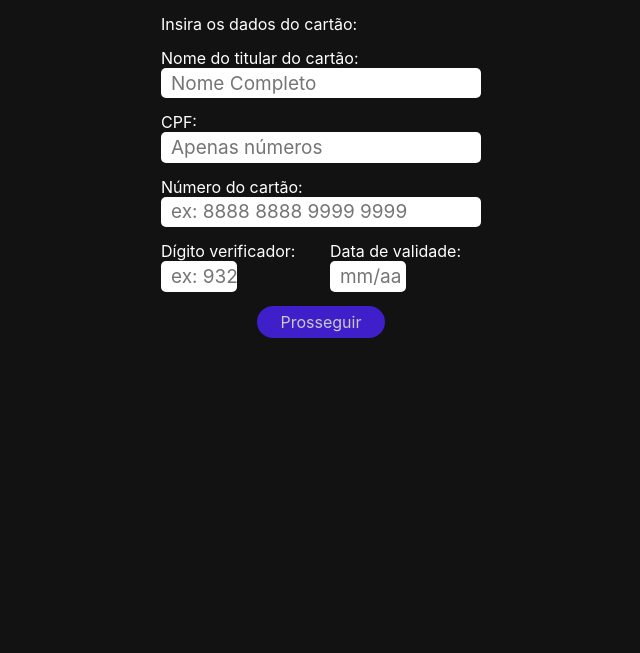
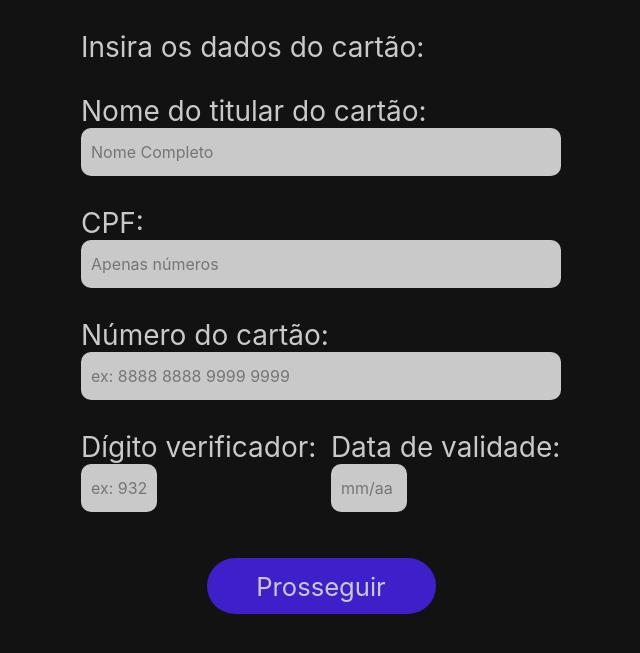
Before and after one commit to VitorCRF/KMFlix, a PHP site: page /html/pagamento.html in a window 1280 px wide. Shown: the top 653 px of the page, without its empty margins (319-959 px from the left). Run offline with PHP 8.4, Linux system fonts and the light colour scheme.

Commit message:
Pagamento 1.1
-Atualização nos estilos dos campos de input, texto e botão.

```diff
--- a/css/global.css
+++ b/css/global.css
@@ -54,6 +54,28 @@ body {
     }
 }
 
+/* Input styles */
+
+.campo-text-input {
+    background-color: var(--gray-line);
+    border: 0;
+    width: 30rem;
+    height: 3rem;
+    border-radius: 10px;
+    padding-left: 10px;
+}
+
+.campo-text-input-invalido {
+    background-color: var(--gray-line);
+    border: 0;
+    width: 30rem;
+    height: 3rem;
+    border-radius: 10px;
+    padding-left: 10px;
+    border: 1;
+    border-color: red;
+}
+
 /* Div styles */
 
 .div-container {
--- a/css/pagamento.css
+++ b/css/pagamento.css
@@ -11,22 +11,7 @@ input{
     color: black;
 
 }
-.campoNome{
-    width: 20rem;
-    height: 1.9rem;
-    border-radius: 5px;
-    padding-left: 10px;
-    font-size: 19px;
-    border: none;
-}
-.campoInvalido{
-    width: 20rem;
-    border: 1px solid #ff0000;
-    height: 1.9rem;
-    border-radius: 5px;
-    padding-left: 20px;
-    font-size: 19px;
-}
+
 .botaoProsseguir{
     background-color: var(--purple);
     color: var(--gray-line);
@@ -46,18 +31,20 @@ input{
 }
 
 .verificaCartao{
-    width: 76px;
-    height: 1.9rem;
-    border-radius: 5px;
+    background-color: var(--gray-line);
+    border: 0;
+    width: 4.75rem;
+    height: 3rem;
+    border-radius: 10px;
     padding-left: 10px;
-    font-size: 19px;
-    border: none;
 }
 .verificaInvalido{
-    width: 40%;
-    height: 1.9rem;
+    background-color: var(--gray-line);
+    border: 0;
+    width: 4.75rem;
+    height: 3rem;
     border: 1px solid #ff0000;
-    border-radius: 5px;
+    border-radius: 10px;
     padding-left: 10px;
     font-size: 19px;
 }
--- a/html/pagamento.html
+++ b/html/pagamento.html
@@ -5,55 +5,63 @@
     <script type="text/javascript" src="../js/jquery-3.5.1.js"></script>
     <script type="text/javascript" src="../js/pagamento.js"></script>
     <meta name="viewport" content="width=device-width, initial-scale=1.0">
+    <link rel="shortcut icon" href="../public/logo.png">
     <link rel="stylesheet" type="text/css" href="../css/global.css">
     <link rel="stylesheet" type="text/css" href="../css/pagamento.css">
 
 
-    <title>Pagamento</title>
+    <title>Kmflix | Pagamento</title>
 </head>
+
 <body>
+
+    <div class="div-container">
+
         <div id="divCamposCartao">
             <table >
                 <tr>
                     <td colspan="2">
-                    <p >Insira os dados do cartão:</p>
+                        <p class="p-nome-campo">Insira os dados do cartão:</p>
                     </td>
                 </tr>
 
                 <tr>
                     <td colspan="2">
-                    <p >Nome do titular do cartão:</p>
-                    <input class="campoNome" id="Nome" type="text" placeholder="Nome Completo">
+                        <p class="p-nome-campo">Nome do titular do cartão:</p>
+                        <input class="campo-text-input" id="Nome" type="text" placeholder="Nome Completo">
                     </td>
                 </tr>
                 <tr>
                     <td colspan="2">
-                    <p >CPF:</p>
-                    <input class="campoNome" id="CPF" type="text" placeholder="Apenas números">
+                        <p class="p-nome-campo">CPF:</p>
+                        <input class="campo-text-input" id="CPF" type="text" placeholder="Apenas números">
                     </td>
                 </tr>
                 <tr>
                     <td colspan="2">
-                    <p class="" >Número do cartão:</p>
-                    <input class="campoNome" id="Cartao" type="text" placeholder="ex: 8888 8888 9999 9999" >
+                        <p class="p-nome-campo" >Número do cartão:</p>
+                        <input class="campo-text-input" id="Cartao" type="text" placeholder="ex: 8888 8888 9999 9999" >
                     </td>
                 </tr>
                 <tr>
                     <td>
-                    <p >Dígito verificador:</p>
+                        <p class="p-nome-campo">Dígito verificador:</p>
                         <input class="verificaCartao" id="DigitoCartao" type="text" size="5" placeholder="ex: 932">
                     </td>
                     <td>
-                    <p >Data de validade:</p>
+                        <p class="p-nome-campo">Data de validade:</p>
                         <input class="verificaCartao" id="Validade" type="text" size="5" placeholder="mm/aa">
                     </td>
                 </tr>
                 <tr>
                     <td align="center" colspan="2">
-                    <button class="botaoProsseguir" id="botaoProsseguir">Prosseguir</button>
+                        <button class="botao-prosseguir" id="botaoProsseguir">Prosseguir</button>
                     </td>
                 </tr>
             </table>
         </div>
+
+    </div>
+
 </body>
 </html>
--- a/js/pagamento.js
+++ b/js/pagamento.js
@@ -24,33 +24,33 @@ $(document).ready(function(){
 function verificaCampos() {
     if (nome != "") {
         prosseguir = true;
-        $("#Nome").removeClass("campoInvalido").addClass("campoNome");
+        $("#Nome").removeClass("campo-text-input-invalido").addClass("campo-text-input");
     }
     else {
         prosseguir = false;
-        $("#Nome").removeClass("campoNome").addClass("campoInvalido");
+        $("#Nome").removeClass("campo-text-input").addClass("campo-text-input-invalido");
         alert("Por favor insira o nome.")
         return false;
     }
 
     if (cpf.length == 11) {
         prosseguir = true;
-        $("#CPF").removeClass("campoInvalido").addClass("campoNome");
+        $("#CPF").removeClass("campo-text-input-invalido").addClass("campo-text-input");
     }
     else {
         prosseguir = false;
-        $("#CPF").removeClass("campoNome").addClass("campoInvalido");
+        $("#CPF").removeClass("campo-text-input").addClass("campo-text-input-invalido");
         alert("Por favor insira um CPF válido! (Apenas números, 11 dígitos)");
         return false;
     }
 
     if (numeroCartao.length == 16) {
-        $("#Cartao").removeClass("campoInvalido").addClass("campoNome");
+        $("#Cartao").removeClass("campo-text-input-invalido").addClass("campo-text-input");
         prosseguir = true;
     }
     else {
         prosseguir = false;
-        $("#Cartao").removeClass("campoNome").addClass("campoInvalido");
+        $("#Cartao").removeClass("campo-text-input").addClass("campo-text-input-invalido");
         alert("Por favor insira um cartão válido!");
         return false;
     }
```
Lines whose indentation alone changed are shown as unchanged.
